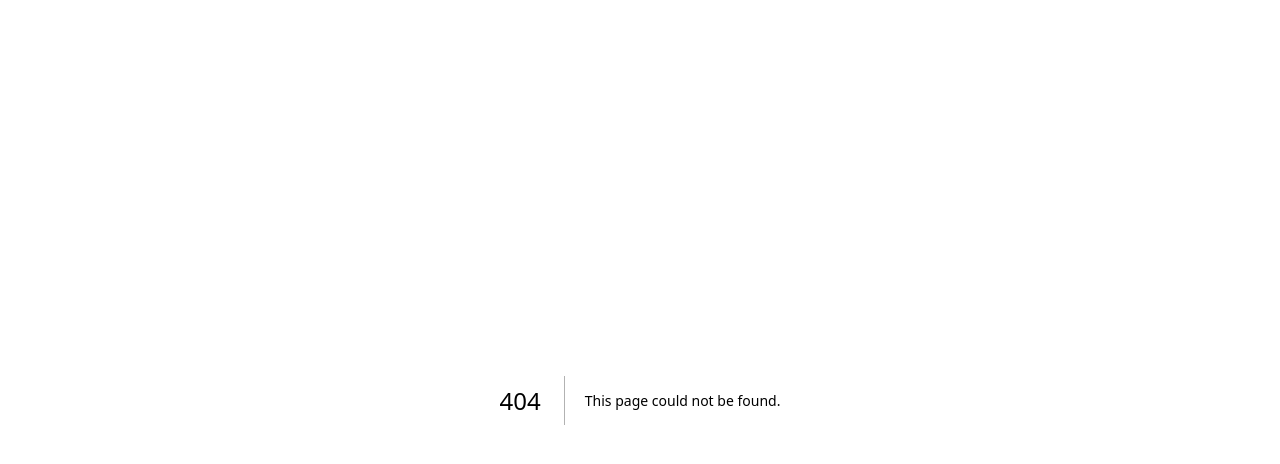
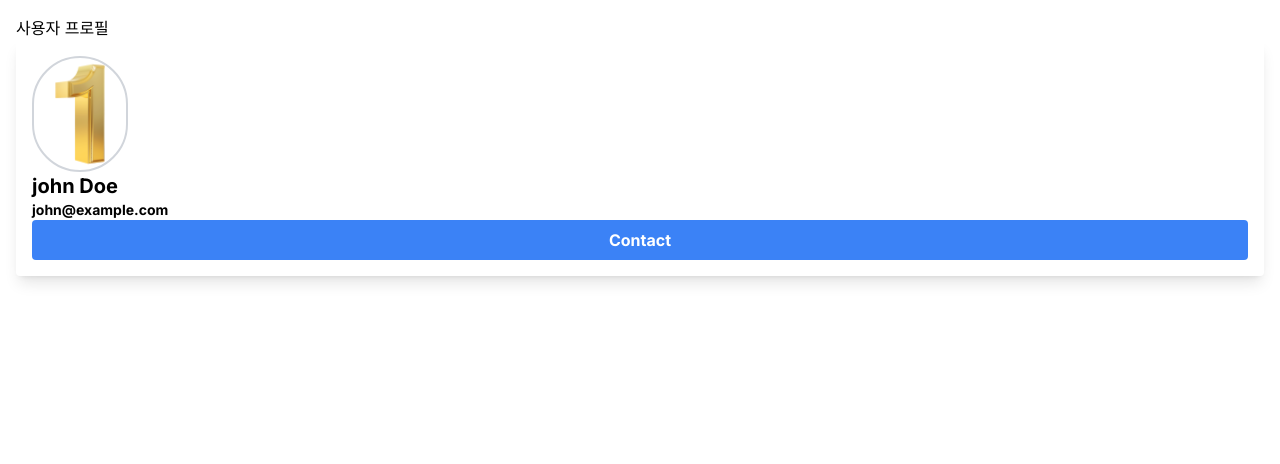
Before and after one commit to jeong-jihyun/my-next-app, a Next.js app: page /composition in a window 1280 px wide. Before the commit this address had no page. Shown: the top 464 px of the page. Built offline with nearby package versions, Linux system fonts and the light colour scheme.

Commit message:
타일윈드 오류 수정

```diff
--- /dev/null
+++ b/src/app/composition/page.tsx
@@ -0,0 +1,9 @@
+import UserDetail from "./user-detail";
+
+export default function Page() {
+  return (
+    <main className="flex flex-col p-4">
+      <UserDetail />
+    </main>
+  );
+}
--- /dev/null
+++ b/src/app/composition/user-detail.tsx
@@ -0,0 +1,24 @@
+"use client";
+
+import UserProfileCard from "./user-profile-card";
+
+const UserDetail = () => {
+  const user = {
+    ProfilePicture: "/profile/1.png",
+    name: "john Doe",
+    email: "john@example.com",
+  };
+
+  const handleContactClick = () => {
+    window.alert("Contact button clicked!!");
+  };
+
+  return (
+    <>
+      <h1>사용자 프로필</h1>
+      <UserProfileCard user={user} onContactClick={handleContactClick} />
+    </>
+  );
+}
+
+export default UserDetail;
--- /dev/null
+++ b/src/app/composition/user-profile-card.tsx
@@ -0,0 +1,66 @@
+import Image from "next/image";
+interface ProfilePictureProps {
+  src: string;
+}
+const ProfilePicture = ({ src }: ProfilePictureProps) => {
+  return (
+    <Image
+      src={src}
+      alt="profile"
+      width={96}
+      height={96}
+      className="border-2 border-gray-300 rounded-full"
+    />
+  );
+};
+
+interface ProfileDetailsProps {
+  name: string;
+  email: string;
+}
+
+const ProfileDetails = ({ name, email }: ProfileDetailsProps) => {
+  return (
+    <div className="text-left">
+      <h3 className="text-xl font-bold">{name}</h3>
+      <p className="text-sm font-bold">{email}</p>
+    </div>
+  );
+};
+
+interface ContactButtonProps {
+  onClick: () => void;
+}
+
+const ContactButton = ({ onClick }: ContactButtonProps) => {
+  return (
+    <button
+      onClick={onClick}
+      className="px-4 py-2 font-bold text-white bg-blue-500 rounded hover:bg-blue-700"
+    >
+      Contact
+    </button>
+  );
+};
+interface UserProfileCardProps {
+  user: {
+    ProfilePicture: string;
+    name: string;
+    email: string;
+  };
+  onContactClick: () => void;
+}
+export const UserProfileCard = ({
+  user,
+  onContactClick,
+}: UserProfileCardProps) => {
+  return (
+    <div className="flex flex-col item-center p-4 bg-white rounded shadow-lg">
+      <ProfilePicture src={user.ProfilePicture} />
+      <ProfileDetails name={user.name} email={user.email} />
+      <ContactButton onClick={onContactClick} />
+    </div>
+  );
+};
+
+export default UserProfileCard;
--- a/tailwind.config.ts
+++ b/tailwind.config.ts
@@ -2,9 +2,9 @@ import type { Config } from "tailwindcss";
 
 export default {
   content: [
-    "./pages/**/*.{js,ts,jsx,tsx,mdx}",
-    "./components/**/*.{js,ts,jsx,tsx,mdx}",
-    "./app/**/*.{js,ts,jsx,tsx,mdx}",
+    "./src/pages/**/*.{js,ts,jsx,tsx,mdx}",
+    "./src/components/**/*.{js,ts,jsx,tsx,mdx}",
+    "./src/app/**/*.{js,ts,jsx,tsx,mdx}",
   ],
   theme: {
     extend: {
```
Also changed, not shown: src/app/effect/page.tsx (+6 -6 lines), public/profile/1.png (added).
